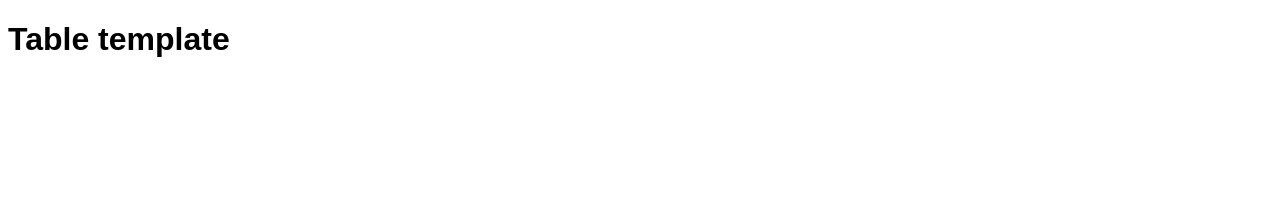
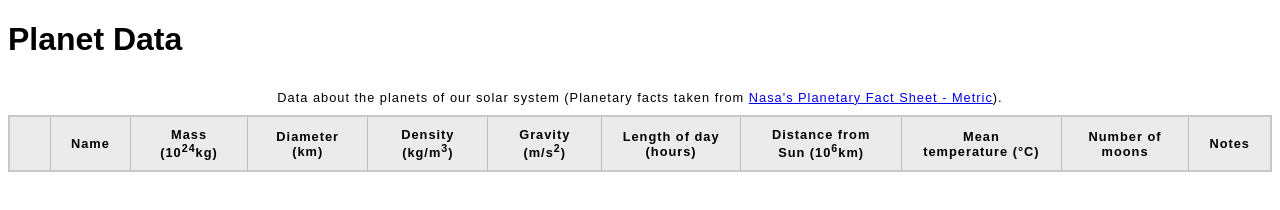
Before and after one commit to laurencecnerual/mdn-tables-assessment, a plain HTML site: page index.html in a window 1280 px wide. Drawn offline with Linux system fonts and the light colour scheme.

Commit message:
Creates header row and row groupings for data
Also changes the title

```diff
--- a/index.html
+++ b/index.html
@@ -3,11 +3,60 @@
   <head>
     <meta charset="utf-8">
     <meta name="viewport" content="width=device-width">
-    <title>Table template</title>
+    <title>Planet Data</title>
     <link href="./style.css" rel="stylesheet" type="text/css">
   </head>
   <body>
-    <h1>Table template</h1>
+    <h1>Planet Data</h1>
+    <table>
+        <caption>Data about the planets of our solar system (Planetary facts taken from <a href="http://nssdc.gsfc.nasa.gov/planetary/factsheet/">Nasa's Planetary Fact Sheet - Metric</a>).</caption>
+        <thead>
+            <tr>
+                <th scope=”col”></th>
+                <th scope=”col”>Name</th>
+                <th scope=”col”>Mass (10<sup>24</sup>kg)</th>
+                <th scope=”col”>Diameter (km)</th>
+                <th scope=”col”>Density (kg/m<sup>3</sup>)</th>
+                <th scope=”col”>Gravity (m/s<sup>2</sup>)</th>
+                <th scope=”col”>Length of day (hours)</th>
+                <th scope=”col”>Distance from Sun (10<sup>6</sup>km)</th>
+                <th scope=”col”>Mean temperature (°C)</th>
+                <th scope=”col”>Number of moons</th>
+                <th scope=”col”>Notes</th>
+
+            </tr>
+            <tr>
+
+            </tr>
+            <tr>
+
+            </tr>
+            <tr>
+
+            </tr>
+            <tr>
+
+            </tr>
+            <tr>
+
+            </tr>
+            <tr>
+
+            </tr>
+            <tr>
+
+            </tr>
+            <tr>
+
+            </tr>
+            <tr>
+
+            </tr>
+        </thead>
+        <tbody>
+
+        </tbody>
+    </table>
 
 
   </body>
```
